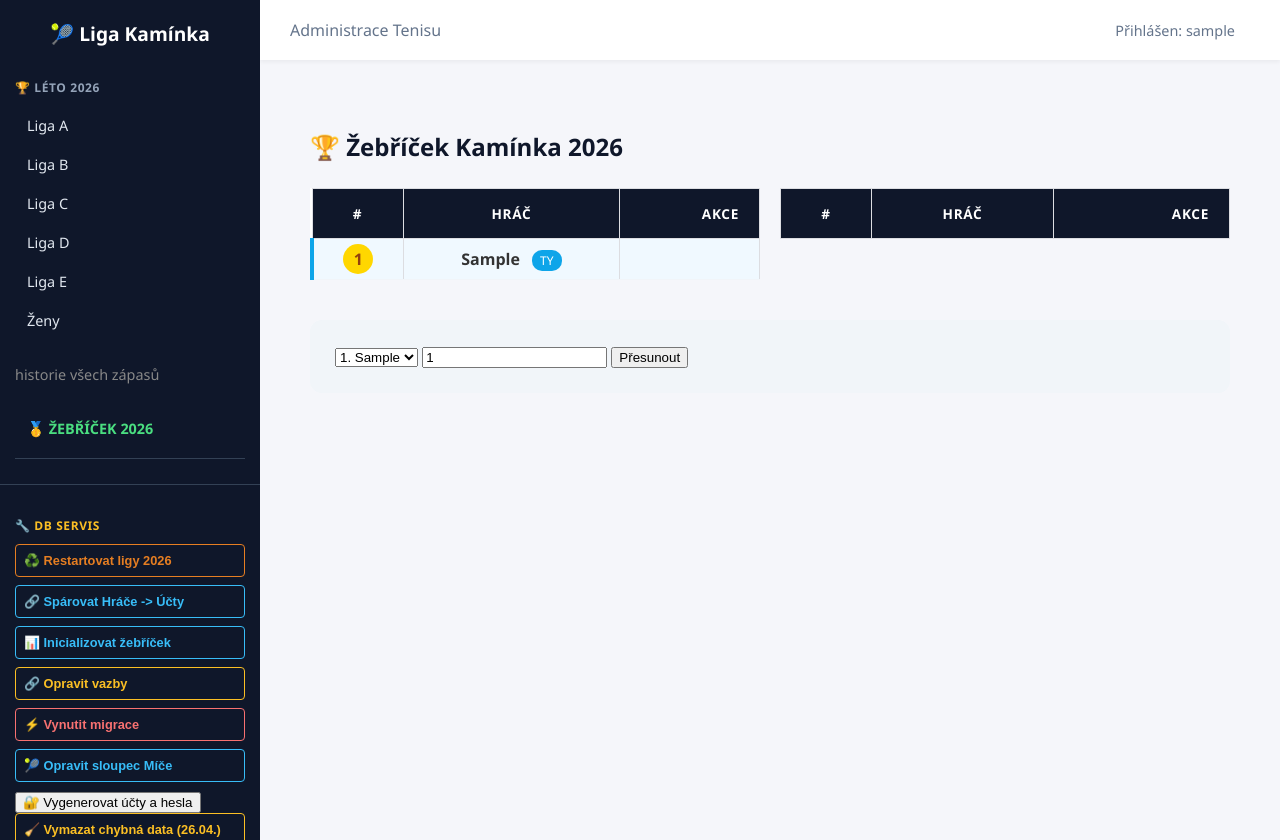
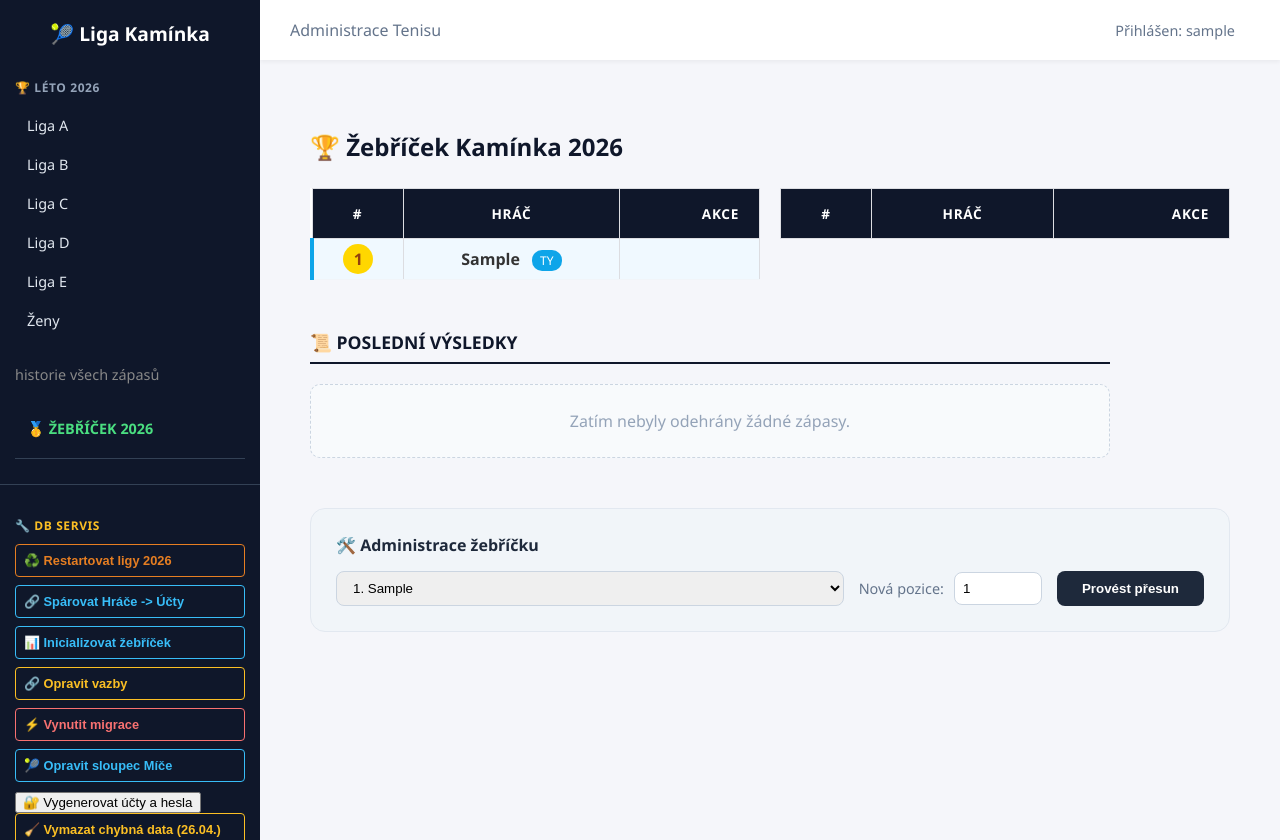
Before and after one commit to JiriCharousek/djangosport, a Django app: page /kaminka/zebricek/ in a window 1280 px wide. Run offline with Django 5.2, Linux system fonts and the light colour scheme; a user stored in the database is signed in; tables that the repository leaves empty hold one stand-in row (values such as "Sample post"); lists and menus that the app fills with data are empty; parts of the project's set-up code (start-up, migrations or seed data) failed here and were passed over.

Commit message:
oprava přidání výsledku do žebříčku

```diff
--- a/zebricek_app/templates/zebricek_app/zebricek_list.html
+++ b/zebricek_app/templates/zebricek_app/zebricek_list.html
@@ -1,10 +1,11 @@
 {% extends 'base.html' %}
 
 {% block content %}
-<div style="max-width: 1200px; margin: 40px auto; padding: 0 20px;">
+<div style="max-width: 1000px; margin: 40px auto; padding: 0 20px;">
+
     <h2 style="color: #0f172a; margin-bottom: 25px;">🏆 Žebříček Kamínka 2026</h2>
 
-    <div style="display: flex; gap: 20px; align-items: flex-start; flex-wrap: wrap;">
+    <div style="display: flex; gap: 20px; align-items: flex-start; flex-wrap: wrap; margin-bottom: 50px;">
 
         <div style="flex: 1; min-width: 350px;" class="zebricek-container">
             <table class="tenis-table">
@@ -63,23 +64,78 @@
                 </tbody>
             </table>
         </div>
-
     </div>
 
-    {# Admin panel #}
+    <div style="max-width: 800px;">
+        <h3 style="display: flex; align-items: center; gap: 10px; border-bottom: 2px solid #0f172a; padding-bottom: 8px; margin-bottom: 20px; color: #0f172a; font-size: 1.1rem;">
+            <span>📜 POSLEDNÍ VÝSLEDKY</span>
+        </h3>
+
+        <div style="display: flex; flex-direction: column; gap: 6px;">
+            {% for zapas in historie %}
+                <div class="history-card" style="display: flex; align-items: center; padding: 8px 15px; background: white; border-radius: 8px; border: 1px solid #e2e8f0; box-shadow: 0 1px 3px rgba(0,0,0,0.05);">
+
+
+                    <div style="display: flex; flex-direction: column; width: 45px; flex-shrink: 0;">
+                        <span style="font-size: 0.7rem; font-weight: 800; color: #94a3b8;">{{ forloop.revcounter }}.</span>
+                        {% if zapas.datum %}
+                            <span style="font-size: 0.6rem; color: #cbd5e1;">{{ zapas.datum|date:"d.m." }}</span>
+                        {% endif %}
+                    </div>
+
+                    <div style="flex: 1; text-align: right; font-size: 0.9rem; font-weight: 600; color: #334155; padding-right: 15px;">
+                        {{ zapas.hrac_domaci.jmeno }}
+                        {% if zapas.sety_domaci > zapas.sety_hoste %}
+                            <span style="color: #22c55e; margin-left: 5px; font-size: 0.8rem;">▲</span>
+                        {% endif %}
+                    </div>
+
+                    <div style="text-align: center; min-width: 90px;">
+                        <div style="background: #1e293b; color: white; font-weight: 800; font-size: 0.8rem; padding: 3px 10px; border-radius: 5px; display: inline-block;">
+                            {{ zapas.sety_domaci }}:{{ zapas.sety_hoste }}
+                        </div>
+                        <div style="font-size: 0.65rem; color: #94a3b8; margin-top: 2px;">
+                            ({{ zapas.set1 }}{% if zapas.set2 %}|{{ zapas.set2 }}{% endif %}{% if zapas.set3 and zapas.set3 != '0:0' %}|{{ zapas.set3 }}{% endif %})
+                        </div>
+                    </div>
+
+                    <div style="flex: 1; text-align: left; font-size: 0.9rem; font-weight: 600; color: #334155; padding-left: 15px;">
+                        {% if zapas.sety_hoste > zapas.sety_domaci %}
+                            <span style="color: #22c55e; margin-right: 5px; font-size: 0.8rem;">▲</span>
+                        {% endif %}
+                        {{ zapas.hrac_hoste.jmeno }}
+                    </div>
+
+                    <div style="margin-left: 15px; padding-left: 15px; border-left: 1px solid #f1f5f9;">
+                        <a href="{% url 'tenis_app:editovat_vysledek' zapas.id %}" style="text-decoration: none; filter: grayscale(1); opacity: 0.3;">✏️</a>
+                    </div>
+                </div>
+            {% empty %}
+                <div style="text-align: center; padding: 25px; background: #f8fafc; border: 1px dashed #cbd5e1; border-radius: 10px; color: #94a3b8;">
+                    Zatím nebyly odehrány žádné zápasy.
+                </div>
+            {% endfor %}
+        </div>
+    </div>
+
     {% if user.is_staff %}
-        <div style="margin-top: 40px; padding: 25px; background: #f1f5f9; border-radius: 12px;">
-            <form action="{% url 'zebricek_app:manualni_posun' %}" method="post">
+        <div style="margin-top: 50px; padding: 25px; background: #f1f5f9; border-radius: 15px; border: 1px solid #e2e8f0;">
+            <h4 style="margin-top: 0; font-size: 1rem; color: #1e293b; margin-bottom: 15px;">🛠️ Administrace žebříčku</h4>
+            <form action="{% url 'zebricek_app:manualni_posun' %}" method="post" style="display: flex; gap: 15px; flex-wrap: wrap;">
                 {% csrf_token %}
-                <select name="hrac_id">
+                <select name="hrac_id" style="padding: 8px 12px; border-radius: 8px; border: 1px solid #cbd5e1; flex-grow: 1; min-width: 200px;">
                     {% for p in zebricek %}
                         <option value="{{ p.hrac.id }}">{{ p.pozice }}. {{ p.hrac.jmeno }}</option>
                     {% endfor %}
                 </select>
-                <input type="number" name="nova_pozice" min="1" value="1">
-                <button type="submit">Přesunout</button>
+                <div style="display: flex; align-items: center; gap: 10px;">
+                    <label style="font-size: 0.9rem; color: #64748b;">Nová pozice:</label>
+                    <input type="number" name="nova_pozice" min="1" value="1" style="width: 70px; padding: 8px; border-radius: 8px; border: 1px solid #cbd5e1;">
+                </div>
+                <button type="submit" style="background: #1e293b; color: white; border: none; padding: 8px 25px; border-radius: 8px; cursor: pointer; font-weight: 600;">Provést přesun</button>
             </form>
         </div>
     {% endif %}
+
 </div>
 {% endblock %}
--- a/zebricek_app/views.py
+++ b/zebricek_app/views.py
@@ -12,6 +12,7 @@ from .models import ZebricekPozice
 from django.db import transaction
 import math
 from .models import ZebricekPozice
+from tenis_app.models import Zapas, Hrac
 
 @login_required
 def zebricek_index(request):
@@ -35,12 +36,27 @@ def zebricek_index(request):
         )
         mozni_souperi_ids = [p.hrac.id for p in mozni_souperi]
 
+    # --- NOVÁ ČÁST: Načtení historie a hráčů ---
+    # Načteme zápasy patřící k žebříčku 2026 seřazené od nejnovějšího
+    historie_zapasu = Zapas.objects.filter(
+        soutez__slug='2026_zebricek'
+    ).select_related('hrac_domaci', 'hrac_hoste').order_by('-datum', '-id')
+
+    # Načteme všechny hráče (kvůli statistice míčků)
+    vsechny_hraci = Hrac.objects.all().order_by('jmeno')
+
+    # --------------------------------------------
+
+
+
     return render(request, 'zebricek_app/zebricek_list.html', {
         'sloupec_1': sloupec_1,
         'sloupec_2': sloupec_2,
         'zebricek': vsechny_pozice, # Ponecháno pro admin panel a celkový přehled
         'moje_data': moje_data,
         'mozni_souperi_ids': mozni_souperi_ids,
+        'historie': historie_zapasu,  # Tuto proměnnou šablona hledá
+        'hraci': vsechny_hraci,        # Tuto proměnnou šablona hledá pro statistiku
     })
 
 def aktualizuj_pozice_zebricku(zapas):
```
Also changed, not shown: tenis_app/views.py (+4 -3 lines), 1 other file. Lines whose indentation alone changed are shown as unchanged.
